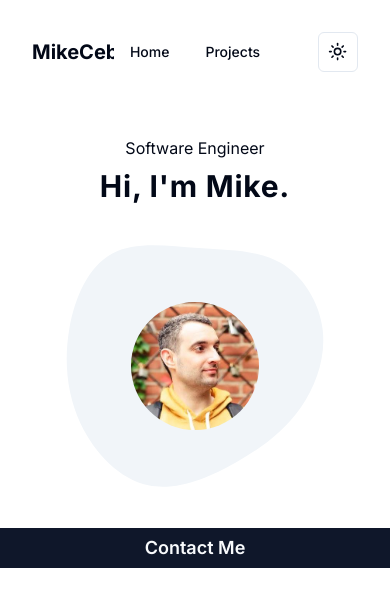
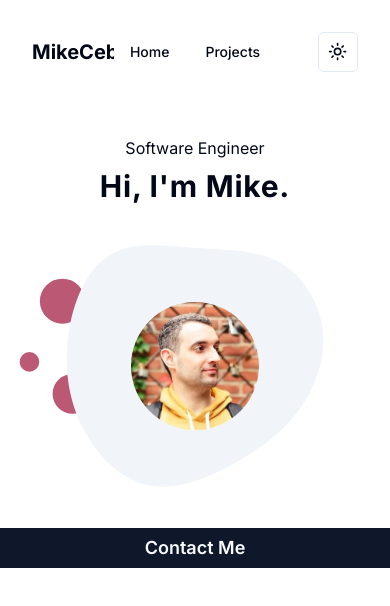
Before and after one commit to mikecebul/next-portfolio, a Next.js app: page / in a window 390 px wide. Shown: the top 606 px of the page. Built offline with nearby package versions, Linux system fonts and the light colour scheme.

Commit message:
Chore: add xs screen responsiveness

```diff
--- a/src/app/page.tsx
+++ b/src/app/page.tsx
@@ -2,6 +2,7 @@ import { Button } from "@/_components/ui/button";
 import Image from "next/image";
 import { buttonVariants } from "@/_components/ui/button";
 import { cn } from "@/_lib/utils";
+import Dots from "@/_components/dots";
 
 export default function Home() {
   return (
@@ -13,7 +14,7 @@ export default function Home() {
 
 function Hero() {
   return (
-    <div className="grid grid-cols-1 gap-8 items-center lg:grid-cols-2 lg:container">
+    <div className="grid grid-cols-1 gap-8 items-center lg:grid-cols-2 lg:container relative">
       <div className="space-y-2 text-center lg:text-left justify-center lg:mx-auto">
         <h1 className="">Software Engineer</h1>
         <h2 className="text-3xl tracking-wide font-bold lg:pb-8">
@@ -52,13 +53,14 @@ function Hero() {
             src="/profile_pic.jpg"
             width={350}
             height={350}
-            className="rounded-full z-10 w-32 sm:w-64 lg:w-48 xl:w-64"
+            className="rounded-full z-10 w-32 xs:w-48 sm:w-64 lg:w-48 xl:w-64"
           />
         </div>
       </div>
       <Button className="font-semibold text-lg lg:hidden rounded-none">
         Contact Me
       </Button>
+      <Dots />
     </div>
   );
 }
--- a/tailwind.config.ts
+++ b/tailwind.config.ts
@@ -1,15 +1,23 @@
-const { fontFamily } = require("tailwindcss/defaultTheme")
+const { fontFamily } = require("tailwindcss/defaultTheme");
 
 /** @type {import('tailwindcss').Config} */
 module.exports = {
   darkMode: ["class"],
   content: [
-    './pages/**/*.{ts,tsx}',
-    './components/**/*.{ts,tsx}',
-    './app/**/*.{ts,tsx}',
-    './src/**/*.{ts,tsx}',
-	],
+    "./pages/**/*.{ts,tsx}",
+    "./components/**/*.{ts,tsx}",
+    "./app/**/*.{ts,tsx}",
+    "./src/**/*.{ts,tsx}",
+  ],
   theme: {
+    screens: {
+      xs: "420px",
+      sm: "640px",
+      md: "768px",
+      lg: "1024px",
+      xl: "1280px",
+      "2xl": "1400px",
+    },
     container: {
       center: true,
       padding: "2rem",
@@ -78,4 +86,4 @@ module.exports = {
     },
   },
   plugins: [require("tailwindcss-animate")],
-}
+};
```
